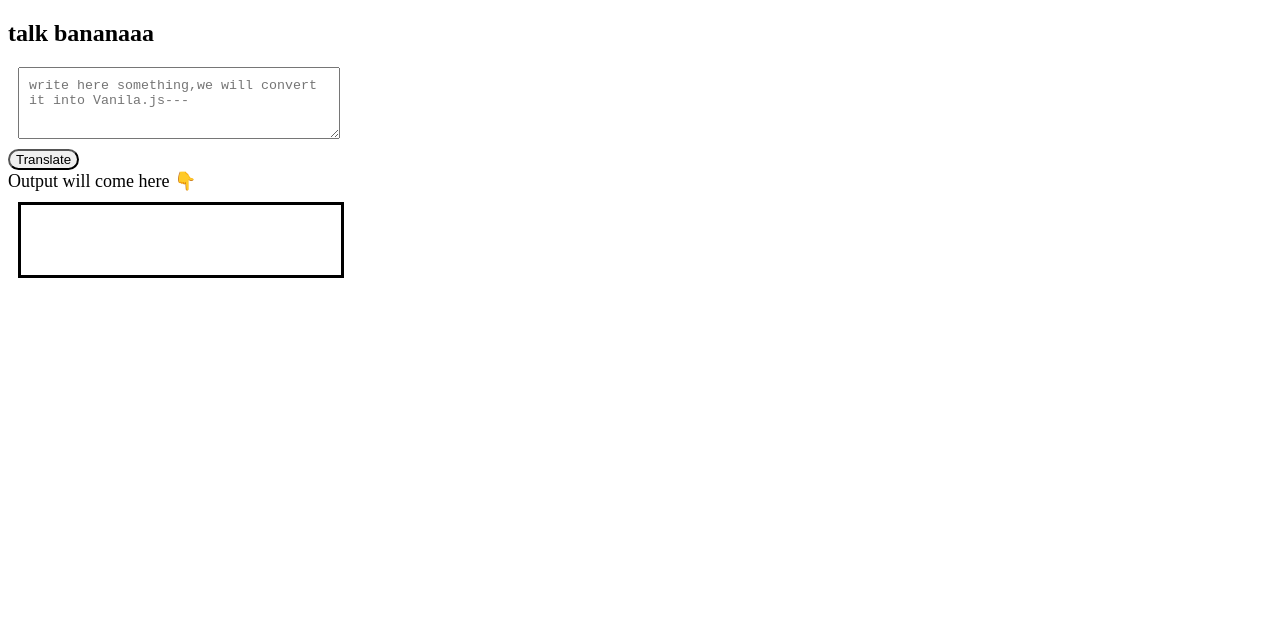
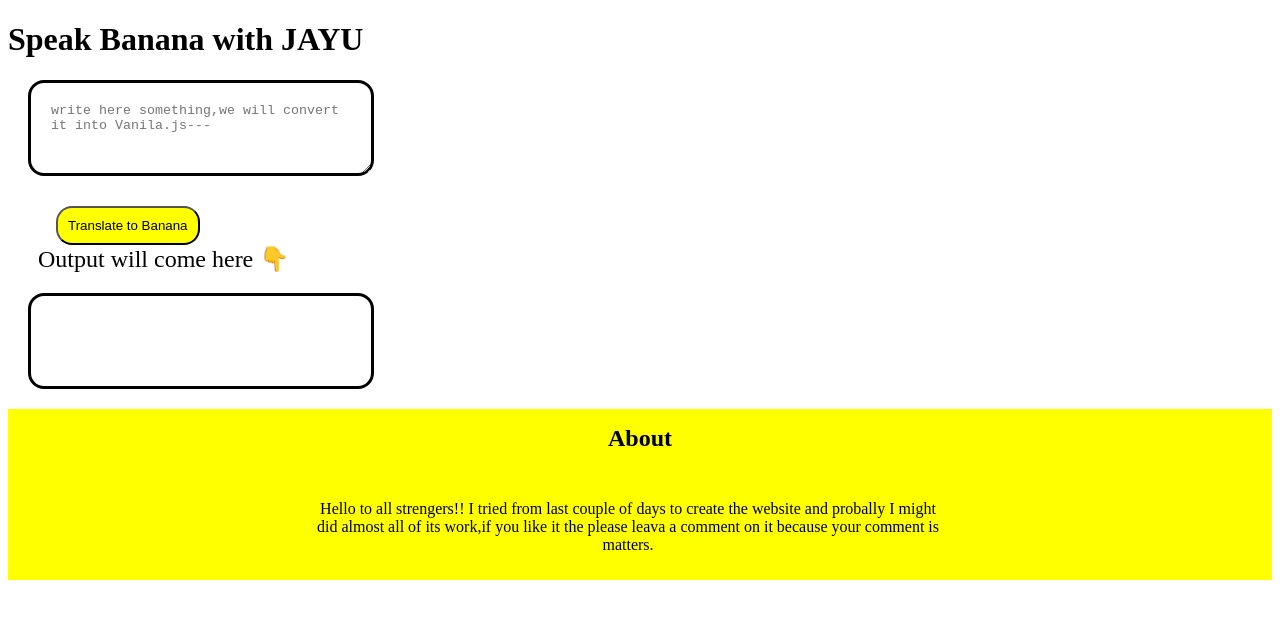
Before and after one commit to jayeshHande21/banana-speak, a plain HTML site: page index.html in a window 1280 px wide. Drawn offline with Linux system fonts and the light colour scheme.

Commit message:
translation

```diff
--- a/app.js
+++ b/app.js
@@ -1,14 +1,24 @@
 var textinput = document.querySelector("#text-input");
 var btnTranslate = document.querySelector("#btn-translate");
-var outputdiv=  document.querySelector("#output");
+var outputdiv = document.querySelector("#output");
+
+var serverURL = "https://api.funtranslations.com/translate/pirate.json"
+
+function getServerURL(text) {
+    return serverURL + "?" + "text=" + text
+}
+
+function clickHandler() {
+
+    var inputText = textinput.value;
+
+    fetch(getServerURL(inputText))
+        .then(response => response.json())
+        .then(json =>{
+        var translatedText=(json.contents.translated)
+        outputdiv.innerText=translatedText;})
 
 
-function clickHandler() {
- outputdiv.
-};
-
-
-
-
+}
 
 btnTranslate.addEventListener("click", clickHandler);
--- a/index.html
+++ b/index.html
@@ -7,35 +7,83 @@
     <meta name="viewport" content="width=device-width, initial-scale=1.0">
     <title>Bananaaa</title>
     <style>
+        body{
+
+        }
         textarea {
 
             height: 50px;
             width: 300px;
-            margin: 10px;
+            margin: 20px;
             display: block;
-            padding: 10px;
+            padding: 20px;
+            border:3px solid black;
+            border-radius: 1rem;
+
         }
 
         #btn-translate{
-            border-radius: 3rem;
+            border-radius: 1rem;
+            margin-top: 30px;
+            background-color: white;
+            display: block;
+            border-radius: 1rem;
+            padding: 10px;
+            margin-left: 3rem;
+            background-color: yellow;
         }
 
         #output{
             border:3px solid black;
             height: 50px;
             width: 300px;
-            margin: 10px;
-            padding: 10px;
+            margin: 20px;
+            padding: 20px;
+            background-color: white;
+            border-radius: 1rem;
+            text:large;
+
+        }
+        #out{
+            margin-left: 30px;
+               }
+        .para{
+            margin:3rem;
+            height:5rem;
+            width:40rem;
+            text-align: center;
+            display:block;
+            margin-left:300px;
+            padding-top: 0px;
+
+        }
+        h2{
+            text-align: center;
+            padding-top:1rem;
+        }
+        .foot{
+            background-color: yellow;
+            margin-bottom:0rem;
+            padding-bottom: 0rem;
+
         }
     </style>
 </head>
 
 <body>
-    <h2>talk bananaaa</h2>
+    <h1>Speak Banana with JAYU</h1>
     <textarea  placeholder="write here something,we will convert it into Vanila.js---" id="text-input"></textarea>
-    <button id="btn-translate">Translate</button>
-    <div style="font-size: large;">Output will come here  👇</div>
+    <button id="btn-translate">Translate to Banana</button>
+    <div id="out" style="font-size: x-large;">Output will come here  👇</div>
     <div id="output"></div>
+    <div class="foot">
+        <h2>About</h2>
+        <p class="para">Hello to all strengers!! I tried from last couple of days to create the website
+            and probally I might did almost all of its work,if you like it the please leava a comment on it
+            because your comment is matters.
+        </p>
+    </div>
+
     <script src="app.js" type="text/javascript"></script>
 </body>
 
```
